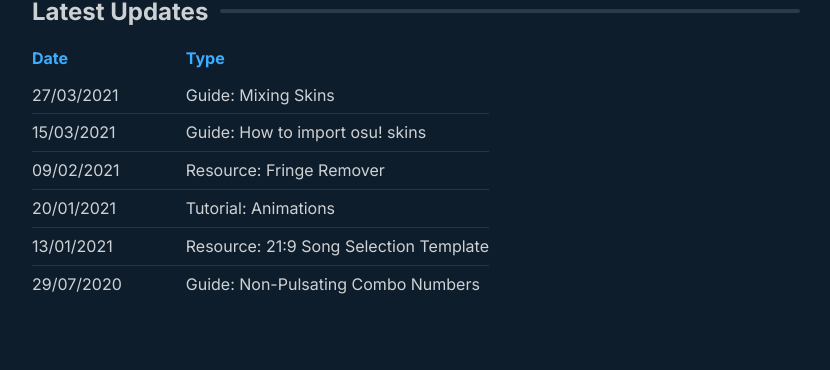
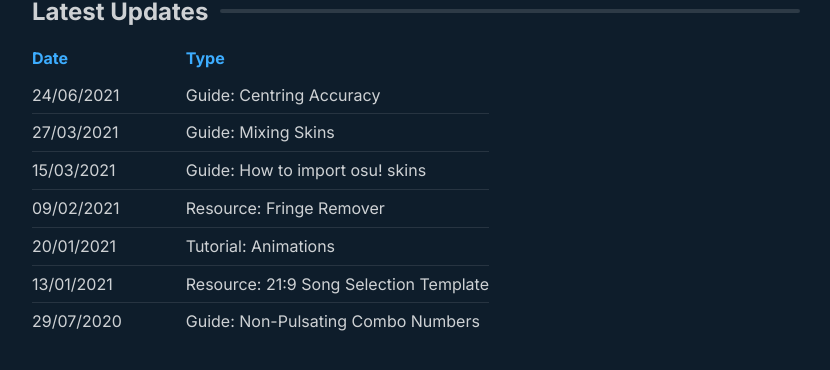
Before and after one commit to RockRoller01/skinninginfo, a Jekyll site: the page built from index.md, in a window 1280 px wide, cut to the strip 804-1208 px from the top of the page. Shown: the top 370 px of the strip, without its empty margins (224-1054 px from the left). Built offline with Jekyll 4.4.1, drawn with Linux system fonts in a browser that asks for light colours.

Commit message:
Update index.md

```diff
--- a/index.md
+++ b/index.md
@@ -35,6 +35,7 @@ Thanks to all these people that helped me get this site up and running:<br>
 
 | Date       |                  Type                  |
 | ---------- | :------------------------------------: |
+| 24/06/2021 |        Guide: Centring Accuracy        |
 | 27/03/2021 |          Guide: Mixing Skins           |
 | 15/03/2021 |    Guide: How to import osu! skins     |
 | 09/02/2021 |        Resource: Fringe Remover        |
```
